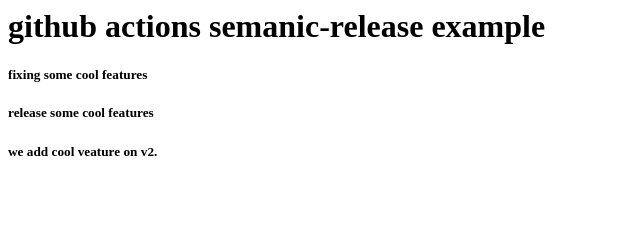
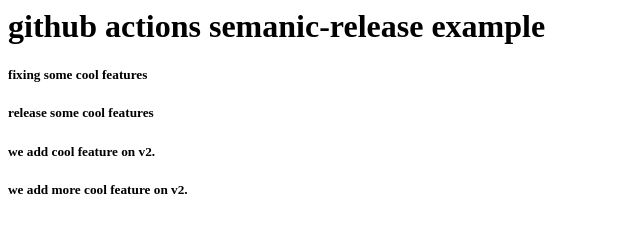
Before and after one commit to khanisak/github-actions-example, a website: page index.html in a window 1280 px wide. Shown: the whole page, without its empty margins (0-640 px from the left). Drawn offline with Linux system fonts and the light colour scheme.

Commit message:
feat: more cool features

```diff
--- a/index.html
+++ b/index.html
@@ -3,4 +3,5 @@
 <h5>release some cool features</h5>
 
 
-<h5>we add cool veature on v2.</h5>
+<h5>we add cool feature on v2.</h5>
+<h5>we add more cool feature on v2.</h5>
```
